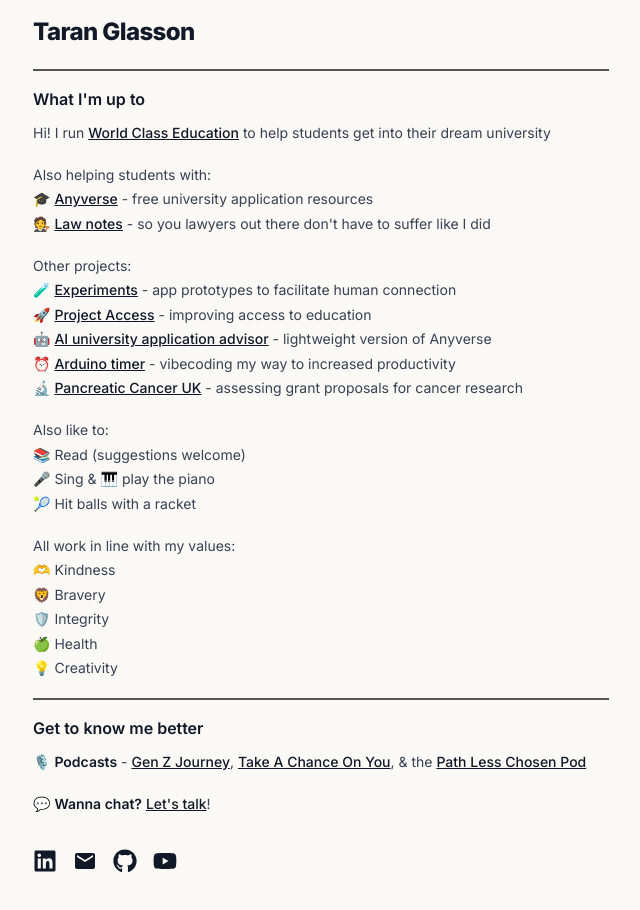
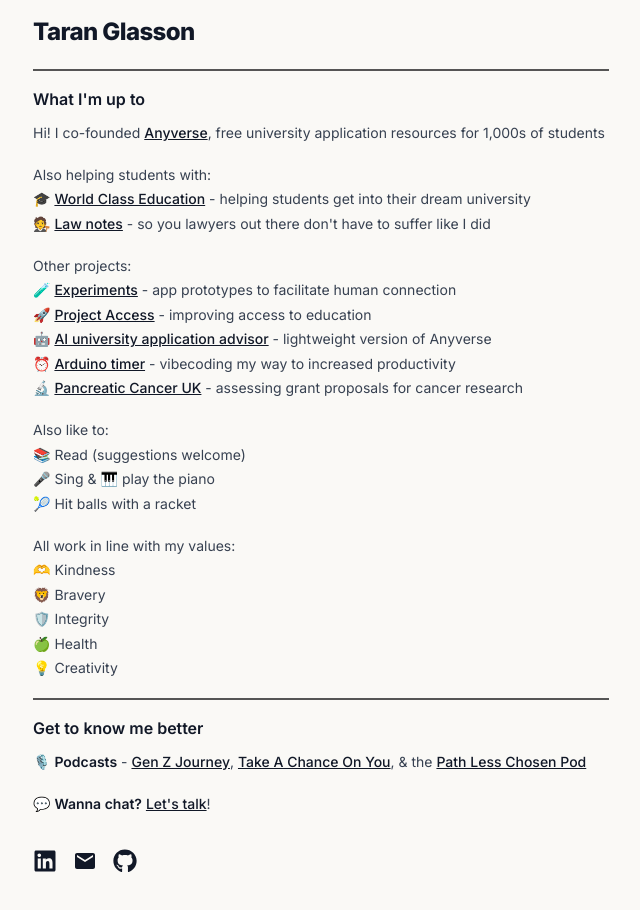
Before and after one commit to glastara/personal-website, a Next.js app: page / in a window 1280 px wide. Shown: the part 240-1150 px from the top of the page, without its empty margins (319-959 px from the left). Built offline with nearby package versions, Linux system fonts and the light colour scheme.

Commit message:
what I'm up to update & YT link removed

```diff
--- a/app/page.mdx
+++ b/app/page.mdx
@@ -20,10 +20,10 @@
 ---
 ### What I'm up to
 
-Hi! I run <Link href="https://worldclass.education/" target="_blank" rel="noopener noreferrer">World Class Education</Link> to help students get into their dream university
+Hi! I co-founded <Link href="https://anyverse.app" target="_blank" rel="noopener noreferrer">Anyverse</Link>, free university application resources for 1,000s of students
 
 Also helping students with:
-    🎓 <Link href="https://anyverse.app" target="_blank" rel="noopener noreferrer">Anyverse</Link> - free university application resources
+    🎓 <Link href="https://worldclass.education/" target="_blank" rel="noopener noreferrer">World Class Education</Link> - helping students get into their dream university
     🧑‍⚖️ <Link href="https://www.stuvia.com/user/lawnotes08" target="_blank" rel="noopener noreferrer">Law notes</Link> - so you lawyers out there don't have to suffer like I did
 
 
--- a/components/SocialLinks.tsx
+++ b/components/SocialLinks.tsx
@@ -1,4 +1,4 @@
-import { FaGithub, FaLinkedin, FaYoutube } from "react-icons/fa";
+import { FaGithub, FaLinkedin } from "react-icons/fa";
 import { MdEmail } from "react-icons/md";
 
 export default function SocialLinks() {
@@ -26,14 +26,6 @@
 			>
 				<FaGithub />
 			</a>
-			<a
-				href="https://www.youtube.com/@taran_glasson"
-				target="_blank"
-				rel="noopener noreferrer"
-				className="hover:text-gray-600 transition-colors"
-			>
-				<FaYoutube />
-			</a>
 		</div>
 	);
 }
```
